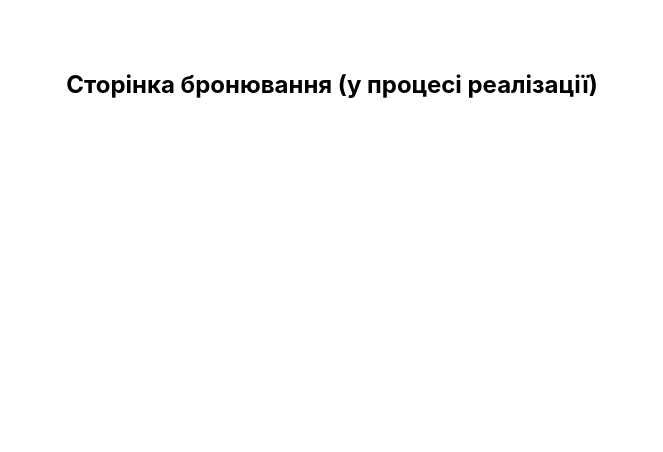
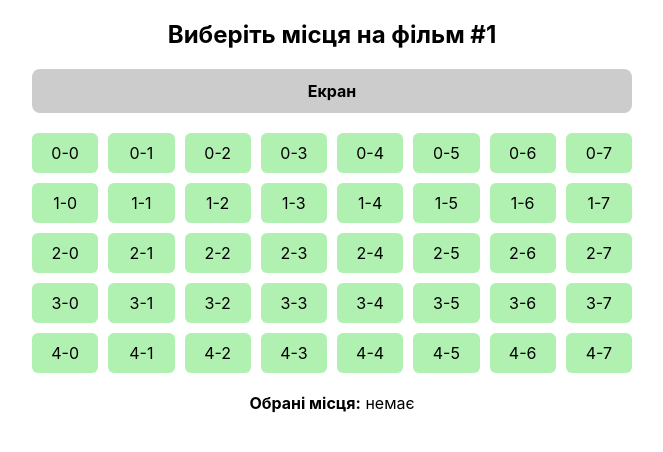
Before and after one commit to DmytroKundys/Cinema-Booking, a React (Create React App) app: page /booking/1 in a window 1280 px wide. Shown: the top 452 px of the page, without its empty margins (308-971 px from the left). Built offline with nearby package versions, Linux system fonts and the light colour scheme.

Commit message:
додано компонент CinemaHall зі схемою місць і вибором

```diff
--- /dev/null
+++ b/src/components/CinemaHall.css
@@ -0,0 +1,43 @@
+.cinema-container {
+    max-width: 600px;
+    margin: 0 auto;
+    text-align: center;
+  }
+
+  .screen {
+    background-color: #ccc;
+    padding: 12px;
+    margin-bottom: 20px;
+    border-radius: 8px;
+    font-weight: bold;
+  }
+
+  .seats {
+    display: grid;
+    grid-template-columns: repeat(8, 1fr);
+    gap: 10px;
+  }
+
+  .seat {
+    background-color: #b0f0b0;
+    padding: 10px;
+    border-radius: 6px;
+    cursor: pointer;
+    transition: 0.2s;
+    user-select: none;
+  }
+
+  .seat:hover {
+    background-color: #a0e0a0;
+  }
+
+  .seat.selected {
+    background-color: #007bff;
+    color: white;
+  }
+
+  .seat.booked {
+    background-color: #ff4d4d;
+    color: white;
+    cursor: not-allowed;
+  }
--- /dev/null
+++ b/src/components/CinemaHall.jsx
@@ -0,0 +1,53 @@
+import React from "react";
+import "./CinemaHall.css";
+
+function CinemaHall({ selectedSeats, setSelectedSeats, bookedSeats }) {
+  const rows = 5;
+  const cols = 8;
+
+  const handleSeatClick = (seatId) => {
+    if (bookedSeats.includes(seatId)) return;
+
+    if (selectedSeats.includes(seatId)) {
+      setSelectedSeats(selectedSeats.filter((seat) => seat !== seatId));
+    } else {
+      setSelectedSeats([...selectedSeats, seatId]);
+    }
+  };
+
+  const renderSeats = () => {
+    const seats = [];
+    for (let row = 0; row < rows; row++) {
+      for (let col = 0; col < cols; col++) {
+        const seatId = `${row}-${col}`;
+        let className = "seat";
+
+        if (bookedSeats.includes(seatId)) {
+          className += " booked";
+        } else if (selectedSeats.includes(seatId)) {
+          className += " selected";
+        }
+
+        seats.push(
+          <div
+            key={seatId}
+            className={className}
+            onClick={() => handleSeatClick(seatId)}
+          >
+            {seatId}
+          </div>
+        );
+      }
+    }
+    return seats;
+  };
+
+  return (
+    <div className="cinema-container">
+      <div className="screen">Екран</div>
+      <div className="seats">{renderSeats()}</div>
+    </div>
+  );
+}
+
+export default CinemaHall;
--- a/src/pages/Booking.jsx
+++ b/src/pages/Booking.jsx
@@ -1,11 +1,29 @@
-// src/pages/Booking.jsx
-
-import React from "react";
+import React, { useState } from "react";
+import { useParams } from "react-router-dom";
+import CinemaHall from "../components/CinemaHall";
 
 function Booking() {
+  const { id } = useParams();
+  const [selectedSeats, setSelectedSeats] = useState([]);
+
+  const bookedSeats = []; // поки що порожній список
+
   return (
-    <div style={{ textAlign: "center", paddingTop: "50px" }}>
-      <h2>Сторінка бронювання (у процесі реалізації)</h2>
+    <div>
+      <h2 style={{ textAlign: "center", margin: "20px 0" }}>
+        Виберіть місця на фільм #{id}
+      </h2>
+
+      <CinemaHall
+        selectedSeats={selectedSeats}
+        setSelectedSeats={setSelectedSeats}
+        bookedSeats={bookedSeats}
+      />
+
+      <div style={{ textAlign: "center", marginTop: "20px" }}>
+        <strong>Обрані місця:</strong>{" "}
+        {selectedSeats.length > 0 ? selectedSeats.join(", ") : "немає"}
+      </div>
     </div>
   );
 }
```
